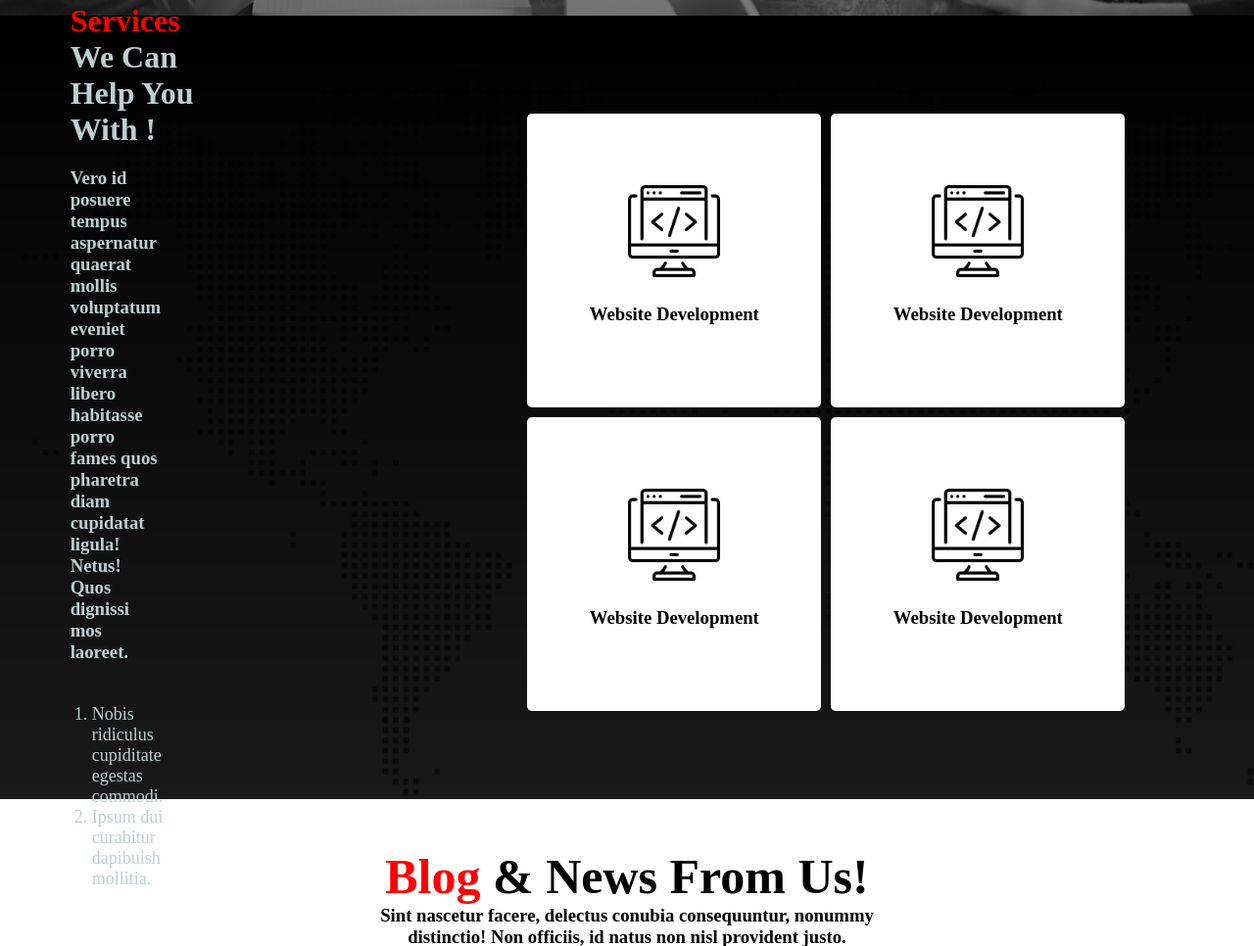
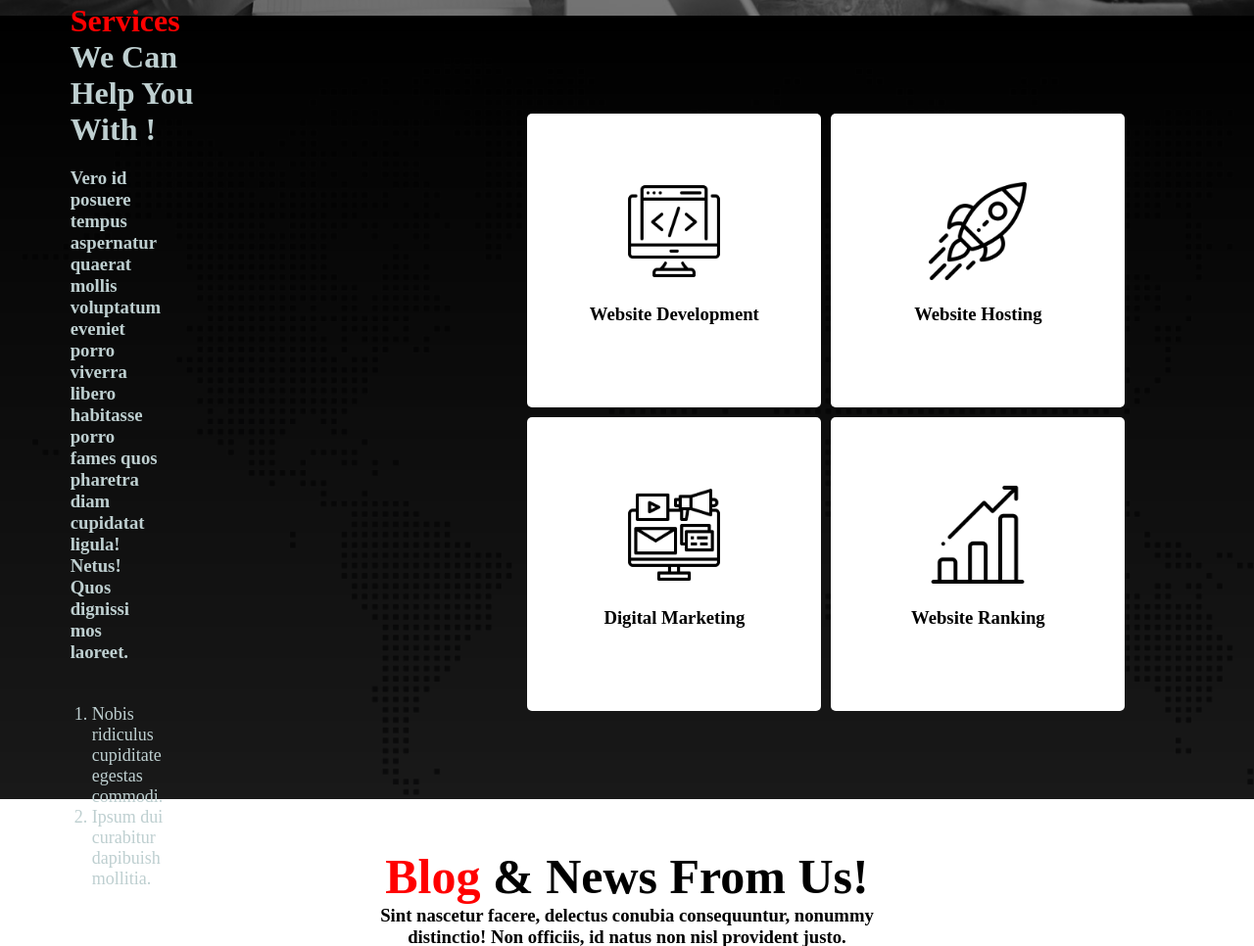
Before and after one commit to hellomrariful/digital-marketing-agency, a plain HTML site: page index.html in a window 1280 px wide. Shown: the part 993-1959 px from the top of the page at 98% size. Drawn offline with Linux system fonts and the light colour scheme; files whose address does not match are found by name.

Commit message:
my final commit

```diff
--- a/index.html
+++ b/index.html
@@ -66,18 +66,18 @@
                         <h3>Website Development</h3>
                     </div>
                     <div class="skill">
-                        <img class="code-logo" src="/asset/icons/coding.png" alt="">
-                        <h3>Website Development</h3>
+                        <img class="code-logo" src="/asset/icons/digital-marketing.png" alt="">
+                        <h3>Digital Marketing</h3>
                     </div>
                 </div>
                 <div class="second-two">
                     <div class="skill">
-                        <img class="code-logo" src="/asset/icons/coding.png" alt="">
-                        <h3>Website Development</h3>
+                        <img class="code-logo" src="/asset/icons/startup.png" alt="">
+                        <h3>Website Hosting</h3>
                     </div>
                     <div class="skill">
-                        <img class="code-logo" src="/asset/icons/coding.png" alt="">
-                        <h3>Website Development</h3>
+                        <img class="code-logo" src="/asset/icons/bar-chart.png" alt="">
+                        <h3>Website Ranking</h3>
                     </div>
                 </div>
             </div>
```
